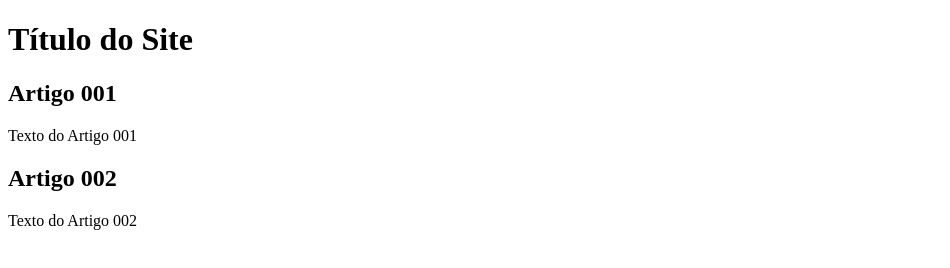
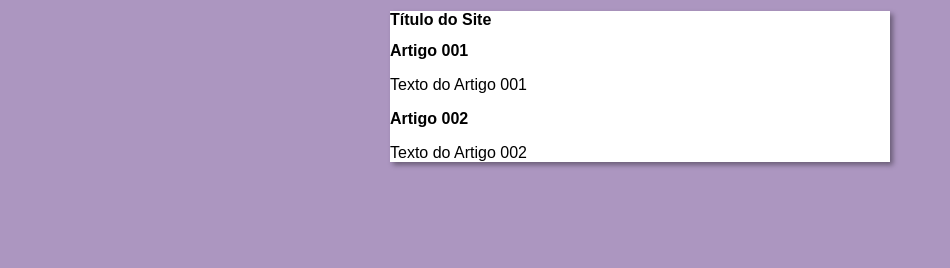
Before and after one commit to MadQues/Projeto-Site-a, a plain HTML site: page index.html in a window 1280 px wide. Shown: the whole page, without its empty margins (0-950 px from the left). Drawn offline with Linux system fonts and the light colour scheme.

Commit message:
Iniciei o Design

```diff
--- /dev/null
+++ b/estilos/style.css
@@ -0,0 +1,15 @@
+*{
+    font-family: Arial, Helvetica, sans-serif;
+    font-size: 16px;
+}
+
+body{
+    background-color: rgb(172, 150, 192);
+}
+
+Main{
+    background-color: white;
+    width: 500px;
+    margin: auto;
+    box-shadow: 3px 3px 5px rgba(0, 0, 0, 0.384);
+}
--- a/index.html
+++ b/index.html
@@ -1,10 +1,11 @@
 <!DOCTYPE html>
 <html lang="pt-br">
-<head>
+ <head>
     <meta charset="UTF-8">
     <meta http-equiv="X-UA-Compatible" content="IE=edge">
     <meta name="viewport" content="width=device-width, initial-scale=1.0">
     <title>Título do Site</title>
+    <link rel="stylesheet" href="estilos/style.css">
 </head>
 <body>
     <Main>
```
